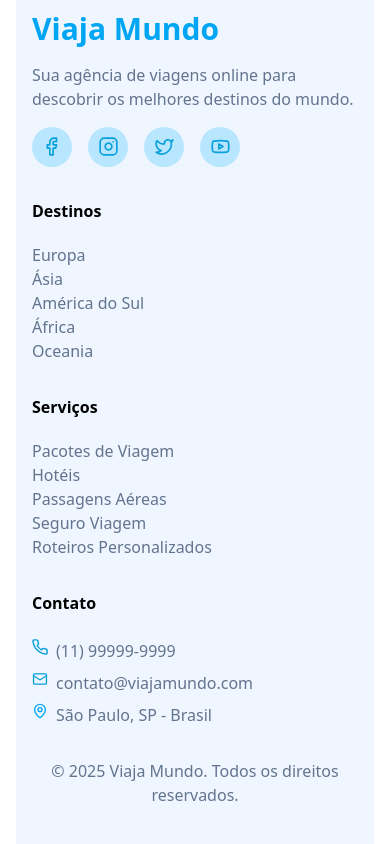
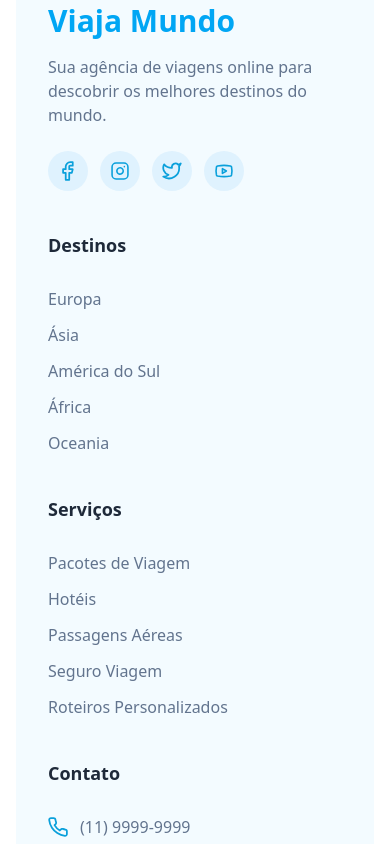
Before and after one commit to matheusmarqlima/Projeto-Viaja-Mundo, a React (Vite) app: page / in a window 390 px wide. Shown: the part 6080-6924 px from the top of the page. Built offline with nearby package versions, Linux system fonts and the light colour scheme.

Commit message:
Style: feito estilização do footer para tablets

```diff
--- a/src/components/Footer.tsx
+++ b/src/components/Footer.tsx
@@ -1,3 +1,4 @@
+import type { PropsWithChildren } from "react";
 import FacebookIcon from "../assets/facebook.svg?react";
 import InstagramIcon from "../assets/instagram.svg?react";
 import TwitterIcon from "../assets/twitter.svg?react";
@@ -5,76 +6,91 @@ import YouTubeIcon from "../assets/youtube.svg?react";
 import MapIcon from "../assets/mappin.svg?react";
 import PhoneIcon from "../assets/phone.svg?react";
 import MailIcon from "../assets/mail.svg?react";
-import Subtitle from "./Subtitle";
-import type { PropsWithChildren } from "react";
 
-const FooterText = ({ children }: PropsWithChildren) => {
-  return <p>{children}</p>;
+const FooterLink = ({ children }: PropsWithChildren) => {
+  return (
+    <a href="#" className="text-slate-500 hover:text-sky-500 transition-colors">
+      {children}
+    </a>
+  );
 };
+
+const SocialLink = ({ children }: PropsWithChildren) => {
+  return (
+    <a
+      href="#"
+      className="bg-sky-100 text-sky-500 h-10 w-10 rounded-full flex items-center justify-center hover:bg-sky-200 transition-colors"
+    >
+      {children}
+    </a>
+  );
+};
+
+const FooterTitle = ({ children }: PropsWithChildren) => {
+    return <h3 className="font-semibold text-gray-800 text-lg mb-4">{children}</h3>
+}
 
 const Footer = () => {
   return (
-    <footer className="bg-blue-50 m-4 mt-[-20px]">
-      <div className="max-w-6xl mx-auto py-10 px-4 grid grid-cols-1 sm:grid-cols-2 md:grid-cols-3 lg:grid-cols-5 gap-8 text-slate-500">
-        <div>
-          <h2 className="text-sky-500 text-3xl font-bold mb-4 ">Viaja Mundo</h2>
-          <FooterText>
-            Sua agência de viagens online para descobrir os melhores destinos do
-            mundo.
-          </FooterText>
-          <div className="flex gap-4 mt-4  " >
-            <a href="#" className="bg-sky-200 text-white h-[40px] w-[40px]  rounded-[9999px] flex items-center justify-center">
-              <FacebookIcon />
-            </a>
-            <a href="#" className="bg-sky-200 text-white h-[40px] w-[40px]  rounded-[9999px] flex items-center justify-center">
-              <InstagramIcon />
-            </a>
-            <a href="#" className="bg-sky-200 text-white h-[40px] w-[40px]  rounded-[9999px] flex items-center justify-center">
-              <TwitterIcon />
-            </a>
-            <a href="#" className="bg-sky-200 text-white h-[40px] w-[40px]  rounded-[9999px] flex items-center justify-center">
-              <YouTubeIcon />
-            </a>
+    <footer className="bg-sky-50/75 rounded-lg m-4 md:m-8 -mt-5 md:-mt-10 p-8 md:p-12">
+      <div className="max-w-7xl mx-auto">
+        <div className="grid grid-cols-1 sm:grid-cols-2 lg:grid-cols-4 gap-10">
+
+          <div className="flex flex-col gap-4">
+            <h2 className="text-sky-500 text-3xl font-bold">Viaja Mundo</h2>
+            <p className="text-slate-500">
+              Sua agência de viagens online para descobrir os melhores destinos do mundo.
+            </p>
+            <div className="flex gap-3 mt-2">
+              <SocialLink><FacebookIcon className="h-5 w-5" /></SocialLink>
+              <SocialLink><InstagramIcon className="h-5 w-5" /></SocialLink>
+              <SocialLink><TwitterIcon className="h-5 w-5" /></SocialLink>
+              <SocialLink><YouTubeIcon className="h-5 w-5" /></SocialLink>
             </div>
           </div>
-        <div className="sm:col-span-1 md:col-span-1 lg:col-span-1">
-          <Subtitle className="font-semibold text-black mb-[20px] flex ">Destinos</Subtitle>
-          <FooterText>Europa</FooterText>
-          <FooterText>Ásia</FooterText>
-          <FooterText>América do Sul</FooterText>
-          <FooterText>África</FooterText>
-          <FooterText>Oceania</FooterText>
+
+          <div className="flex flex-col gap-3">
+            <FooterTitle>Destinos</FooterTitle>
+            <FooterLink>Europa</FooterLink>
+            <FooterLink>Ásia</FooterLink>
+            <FooterLink>América do Sul</FooterLink>
+            <FooterLink>África</FooterLink>
+            <FooterLink>Oceania</FooterLink>
           </div>
-        <div>
-          <Subtitle className="font-semibold text-black mb-[20px] flex ">Serviços</Subtitle>
-          <FooterText>Pacotes de Viagem</FooterText>
-          <FooterText>Hotéis</FooterText>
-          <FooterText>Passagens Aéreas</FooterText>
-          <FooterText>Seguro Viagem</FooterText>
-          <FooterText>Roteiros Personalizados</FooterText>
+
+          <div className="flex flex-col gap-3">
+            <FooterTitle>Serviços</FooterTitle>
+            <FooterLink>Pacotes de Viagem</FooterLink>
+            <FooterLink>Hotéis</FooterLink>
+            <FooterLink>Passagens Aéreas</FooterLink>
+            <FooterLink>Seguro Viagem</FooterLink>
+            <FooterLink>Roteiros Personalizados</FooterLink>
           </div>
-        <div className="sm:col-span-1 md:col-span-1 lg:col-span-1 text-slate-500">
-          <Subtitle className="font-semibold text-black mb-[24px] flex ">Contato</Subtitle>
-          <div className="flex gap-2 mb-2">
-            <PhoneIcon className="w-4 h-4 text-sky-500" />
-            <FooterText>(11) 99999-9999</FooterText>
+
+          <div className="flex flex-col gap-3">
+            <FooterTitle>Contato</FooterTitle>
+            <div className="flex items-center gap-3 text-slate-500">
+              <PhoneIcon className="w-5 h-5 text-sky-500" />
+              <span>(11) 9999-9999</span>
             </div>
-          <div className="flex gap-2">
-            <MailIcon className="w-4 h-4 text-sky-500" />
-            <FooterText>contato@viajamundo.com</FooterText>
+            <div className="flex items-center gap-3 text-slate-500">
+              <MailIcon className="w-5 h-5 text-sky-500" />
+              <span>contato@viajamundo.com</span>
             </div>
-          <div className="flex gap-2 mt-2">
-            <MapIcon className="w-4 h-4 text-sky-500" />
-            <FooterText>São Paulo, SP - Brasil</FooterText>
+            <div className="flex items-center gap-3 text-slate-500">
+              <MapIcon className="w-5 h-5 text-sky-500" />
+              <span>São Paulo, SP - Brasil</span>
             </div>
           </div>
-        <div className="flex flex-col justify-center text-center text-slate-500 sm:col-span-2 md:col-span-1 lg:col-span-1">
-          <FooterText >
-            © 2025 Viaja Mundo. Todos os direitos reservados.
-          </FooterText>
+        </div>
+
+        <hr className="my-8 border-slate-200" />
+        <div className="text-center text-slate-500">
+          <p>© 2024 Viaja Mundo. Todos os direitos reservados.</p>
         </div>
       </div>
     </footer>
   );
 };
+
 export default Footer;
```
Lines whose indentation alone changed are shown as unchanged.
